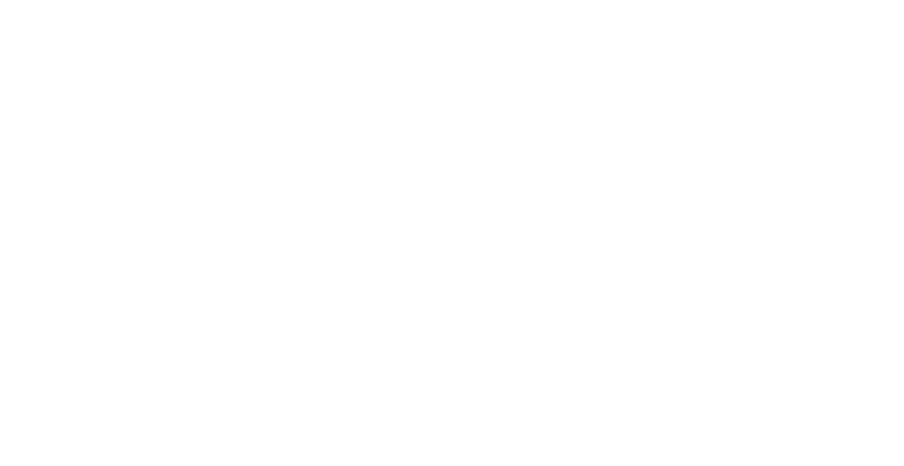
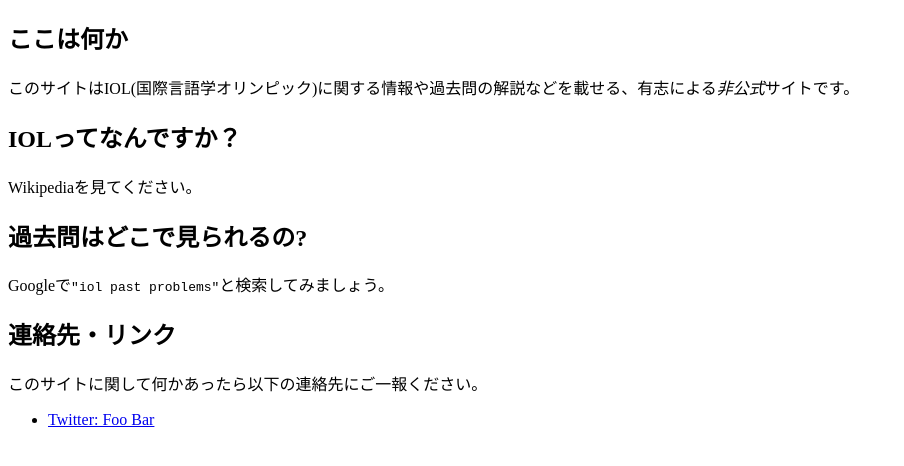
Before and after one commit to IOLingJapan-Website/IOLingJapan-Website.github.io, a plain HTML site: page index.html in a window 1280 px wide. Shown: the whole page, without its empty margins (0-904 px from the left). Drawn offline with Linux system fonts and the light colour scheme.

Commit message:
Update index.html

```diff
--- a/index.html
+++ b/index.html
@@ -1,10 +1,36 @@
 <!DOCTYPE html>
-<html>
-<head>
-<title></title>
-<meta http-equiv="refresh" content="1; url=http://www.iolingjapan.org">
-</head>
-<body>
-<p></p>
-</body>
+<html lang="ja">
+    <head>
+        <meta charset="utf-8">
+        <meta http-equiv="X-UA-Compatible" content="IE=edge">
+        <title>IOLing Japan</title>
+        <link rel="stylesheet" href="main.css">
+    </head>
+    <body>
+        <h2>ここは何か</h2>
+
+        <p>
+            このサイトはIOL(国際言語学オリンピック)に関する情報や過去問の解説などを載せる、有志による<em>非公式</em>サイトです。
+        </p>
+
+        <h2>IOLってなんですか？</h2>
+        <p>
+            Wikipediaを見てください。
+        </p>
+
+        <h2>過去問はどこで見られるの?</h2>
+        <p>
+            Googleで<code>"iol past problems"</code>と検索してみましょう。
+        </p>
+
+        <h2>連絡先・リンク</h2>
+        <p>
+            このサイトに関して何かあったら以下の連絡先にご一報ください。
+        </p>
+        <ul>
+            <li><a href="http://twitter.com/tos">Twitter: Foo Bar</a></li>
+        </ul>
+
+    </body>
+
 </html>
```
